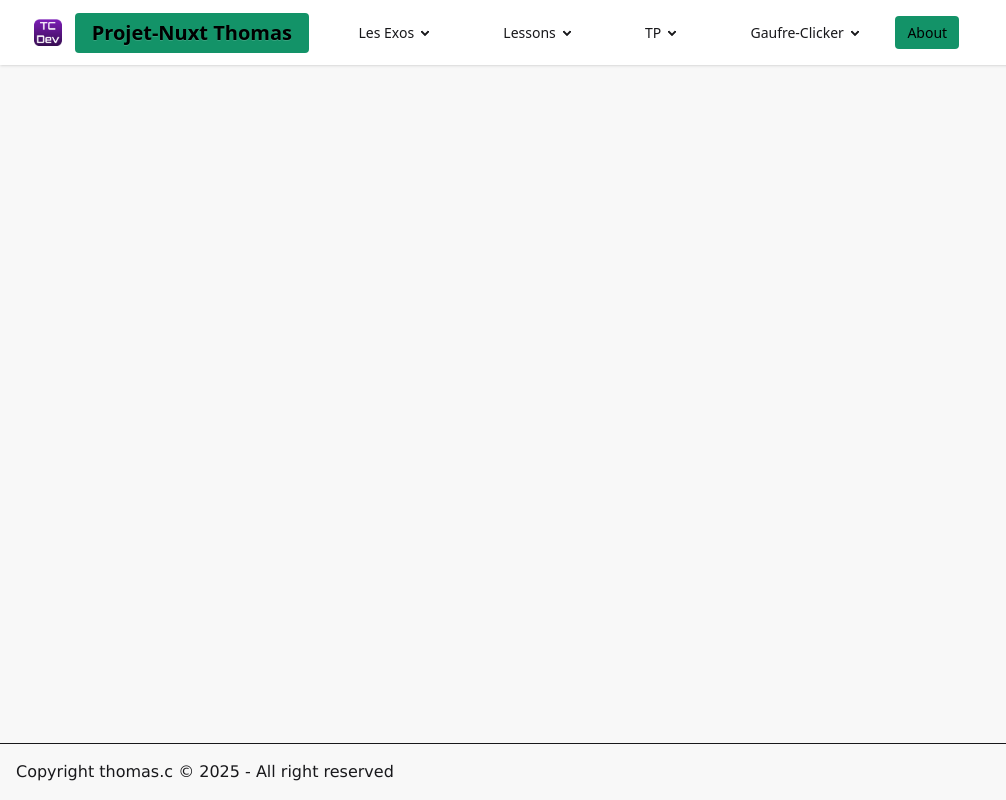
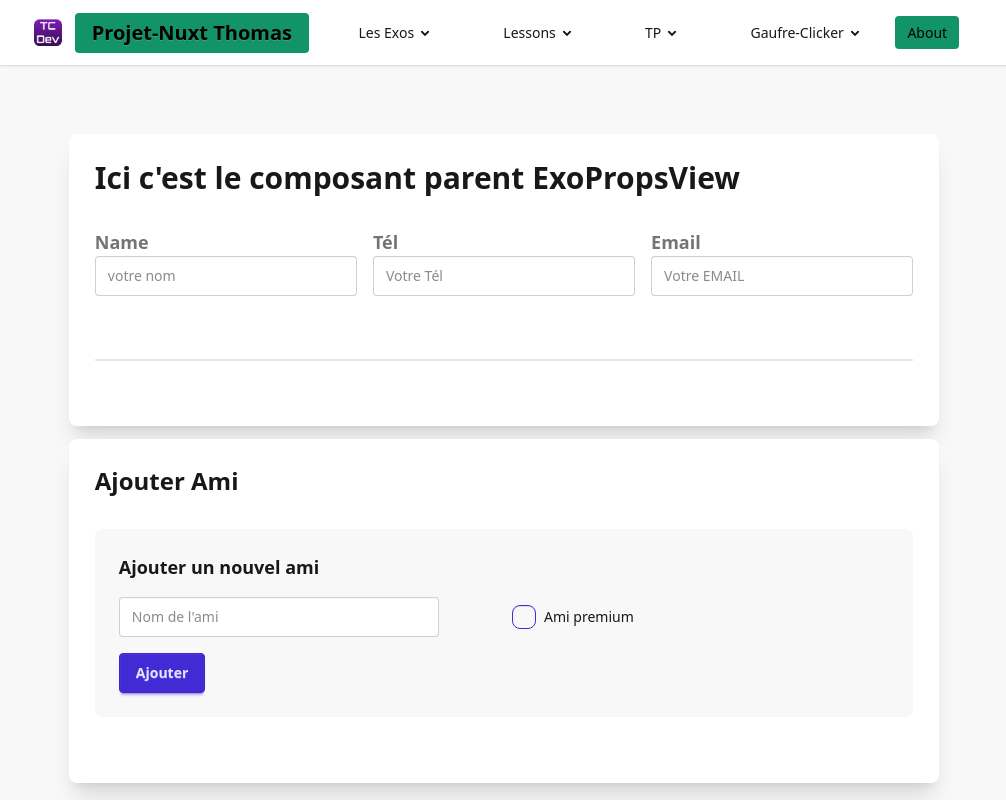
Before and after one commit to Thomasn9/Projet-nuxt, a Nuxt app: page /exo/exo11 in a window 1280 px wide. Shown: the top 800 px of the page, without its empty margins (0-1006 px from the left). Built offline with nearby package versions, Linux system fonts and the light colour scheme.

Commit message:
ajout exo 11

```diff
--- a/app/components/AppHeader.vue
+++ b/app/components/AppHeader.vue
@@ -25,7 +25,9 @@
                 <li><NuxtLink to="/exo/exo8">Exos 8 : V-for</NuxtLink></li>
                 <li><NuxtLink to="/exo/exo8v2">Exos 8 v2 : V-for correction</NuxtLink></li>
                 <li><NuxtLink to="/exo/exo9">Exos 9 : API pokemon et météo</NuxtLink></li>
-                <li><NuxtLink to="/exo/exo9V2">Exos 9 : API pokemon et météo correction</NuxtLink></li>
+                <li><NuxtLink to="/exo/exo9V2">Exos 9 v2 : API pokemon et météo correction</NuxtLink></li>
+                <li><NuxtLink to="/exo/exo10">Exos 10 : Props</NuxtLink></li>
+                <li><NuxtLink to="/exo/exo11">Exos 10 : Props 2</NuxtLink></li>
               </ul>
             </details>
           </li>
@@ -89,7 +91,9 @@
               <li><NuxtLink to="/exo/exo8">Exos 8 : V-for</NuxtLink></li>
               <li><NuxtLink to="/exo/exo8v2">Exos 8 v2 : V-for correction</NuxtLink></li>
               <li><NuxtLink to="/exo/exo9">Exos 9 : API pokemon et météo</NuxtLink></li>
-              <li><NuxtLink to="/exo/exo9V2">Exos 9 : API pokemon et météo correction</NuxtLink></li>
+              <li><NuxtLink to="/exo/exo9V2">Exos 9 v2 : API pokemon et météo correction</NuxtLink></li>
+              <li><NuxtLink to="/exo/exo10">Exos 10 : Props</NuxtLink></li>
+              <li><NuxtLink to="/exo/exo11">Exos 10 : Props 2</NuxtLink></li>
             </ul>
           </details>
         </li>
--- a/app/pages/About.vue
+++ b/app/pages/About.vue
@@ -2,10 +2,15 @@
   <div>
     <h1>ici cest le about !!</h1>
   </div>
+
+  <HelloWorld foo="on passe une props pour FOO" username="On passe une props pour username" />
+  <HelloWorld foo="cuoucou un deuxieme props" username="On passe une props pour username" />
+
 </template>
 
 <script setup lang='js'>
 import { computed, watch, onMounted, onUpdated, onBeforeUnmount } from 'vue'
+import HelloWorld from './exo/exo10.vue';
 
 const props = defineProps({
   // v-model
--- /dev/null
+++ b/app/pages/exo/exo10.vue
@@ -0,0 +1,49 @@
+<script setup>
+import { ref } from 'vue'
+
+// defineProps({
+//   msg: String,
+//   name: String,
+// })
+
+const props = defineProps(['foo','username'])
+
+// console.log(props.foo)
+
+const count = ref(0)
+</script>
+
+<template>
+<h1>Salut {{ foo }} - {{ username }}</h1>
+<!-- <h1>Salut {{ name }} - {{ msg }}</h1> -->
+
+<div class="card">
+<button type="button" @click="count++">count is {{ count }}</button>
+<p>
+    Edit
+    <code>components/HelloWorld.vue</code> to test HMR
+</p>
+</div>
+
+<p>
+Check out
+<a href="https://vuejs.org/guide/quick-start.html#local" target="_blank"
+    >create-vue</a
+>, the official Vue + Vite starter
+</p>
+<p>
+Learn more about IDE Support for Vue in the
+<a
+    href="https://vuejs.org/guide/scaling-up/tooling.html#ide-support"
+    target="_blank"
+    >Vue Docs Scaling up Guide</a
+>.
+</p>
+<p class="read-the-docs">Click on the Vite and Vue logos to learn more</p>
+</template>
+
+<style scoped>
+.read-the-docs {
+color: #888;
+}
+</style>
--- /dev/null
+++ b/app/pages/exo/exo11.vue
@@ -0,0 +1,89 @@
+<template>
+    <div class="bg-base-200 min-h-screen p-6">
+        <div class="container mx-auto max-w-4xl">
+            <!-- Section Informations personnelles -->
+            <div class="card bg-base-100 shadow-xl mb-8">
+                <div class="card-body">
+                    <h1 class="card-title text-3xl mb-6">Ici c'est le composant parent ExoPropsView</h1>
+
+                    <div class="grid grid-cols-1 md:grid-cols-3 gap-4 mb-4">
+                        <div class="form-control">
+                            <label class="label">
+                                <span class="label-text font-bold text-lg">Name</span>
+                            </label>
+                            <input type="text" placeholder="votre nom" class="input input-bordered" />
+                        </div>
+
+                        <div class="form-control">
+                            <label class="label">
+                                <span class="label-text font-bold text-lg">Tél</span>
+                            </label>
+                            <input type="text" placeholder="Votre Tél" class="input input-bordered" />
+                        </div>
+
+                        <div class="form-control">
+                            <label class="label">
+                                <span class="label-text font-bold text-lg">Email</span>
+                            </label>
+                            <input type="email" placeholder="Votre EMAIL" class="input input-bordered" />
+                        </div>
+                    </div>
+
+                    <div class="divider my-8"></div>
+                </div>
+            </div>
+
+            <!-- Section Ajouter Ami -->
+            <div class="card bg-base-100 shadow-xl">
+                <div class="card-body">
+                    <h2 class="card-title text-2xl mb-6">Ajouter Ami</h2>
+
+                    <!-- Formulaire pour ajouter un ami -->
+                    <div class="bg-base-200 p-6 rounded-lg mb-8">
+                        <h3 class="text-lg font-semibold mb-4">Ajouter un nouvel ami</h3>
+                        <div class="grid grid-cols-1 md:grid-cols-2 gap-4">
+                            <input type="text" placeholder="Nom de l'ami" class="input input-bordered" />
+                            <div class="flex items-center">
+                                <input type="checkbox" class="checkbox checkbox-primary mr-2" />
+                                <span>Ami premium</span>
+                            </div>
+                        </div>
+                        <button class="btn btn-primary mt-4">Ajouter</button>
+                    </div>
+
+                    <!-- Liste d'amis -->
+                    <div class="space-y-6">
+                        <div v-for="(friend, index) in friends" :key="index" class="bg-base-200 p-6 rounded-lg">
+                            <h3 class="text-xl font-semibold mb-4">{{ friend.name }} <span v-if="friend.premium" class="badge badge-primary">Ami premium</span></h3>
+
+                            <div class="flex flex-wrap gap-4">
+                                <label class="cursor-pointer label justify-start gap-2">
+                                    <input type="checkbox" class="checkbox checkbox-primary" />
+                                    <span class="label-text">Afficher Détails</span>
+                                </label>
+
+                                <label class="cursor-pointer label justify-start gap-2">
+                                    <input type="checkbox" :checked="friend.premium" class="checkbox checkbox-accent" />
+                                    <span class="label-text">Premium</span>
+                                </label>
+
+                                <button class="btn btn-outline btn-error btn-sm">Suppr.</button>
+                            </div>
+                        </div>
+                    </div>
+                </div>
+            </div>
+        </div>
+    </div>
+</template>
+
+
+<script>
+    // Données pour la liste d'amis
+    const friends = [
+        { name: 'COCO L ASTICOT', premium: true },
+        { name: 'COCO L ASTICOT', premium: true },
+        { name: 'Steven Seagal', premium: true },
+        { name: 'JAROD', premium: true }
+    ];
+</script>
```
